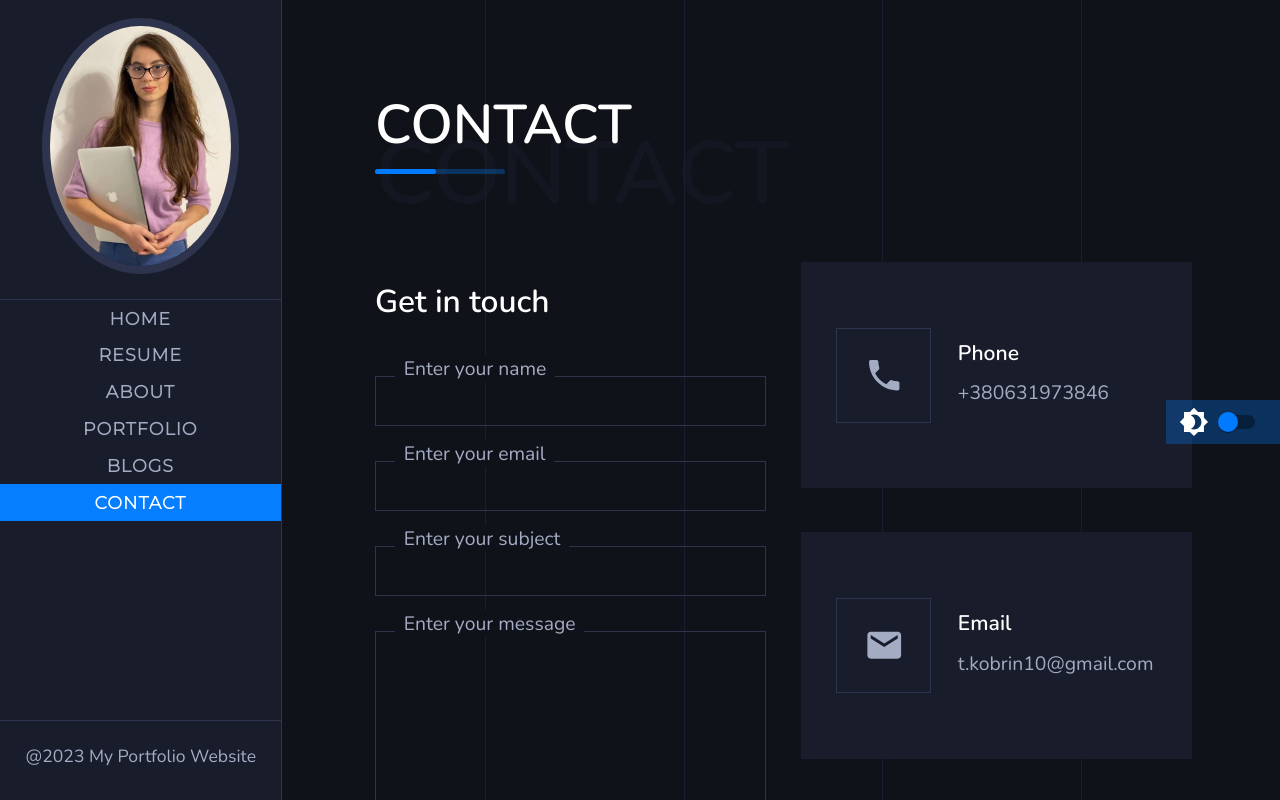
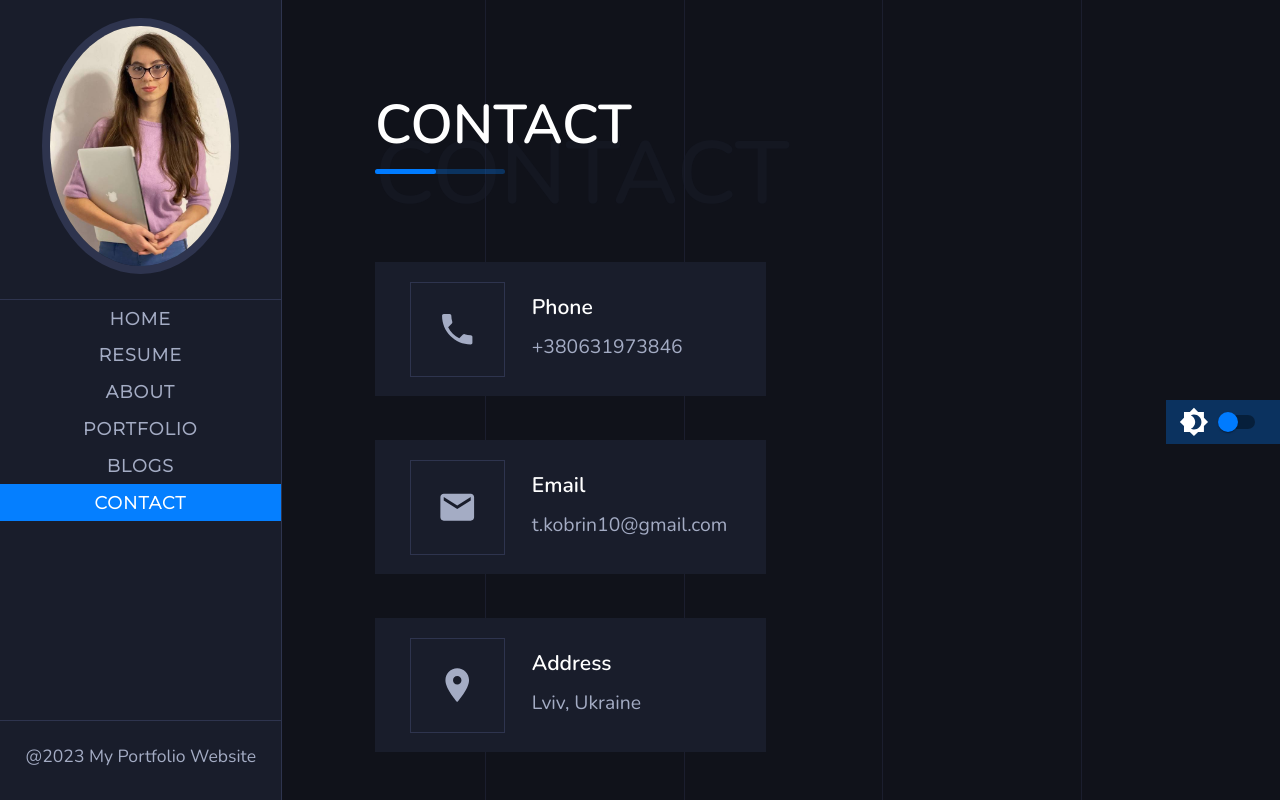
Before and after one commit to Tetiana1010/Portfolio, a React (Create React App) app: page /contact in a window 1280 px wide. Shown: the top 800 px of the page. Built offline with nearby package versions, Linux system fonts and the light colour scheme.

Commit message:
commented contact form

```diff
--- a/src/Pages/ContactPage.js
+++ b/src/Pages/ContactPage.js
@@ -18,7 +18,7 @@
         <Title title="Contact" span="Contact"></Title>
         <ContactPageStyled>
           <InnerLayout className={'contact-secton'}>
-            <div className="left-content">
+            {/* <div className="left-content">
               <div className="contact-title">
                 <h4>Get in touch</h4>
               </div>
@@ -43,7 +43,7 @@
                   <PrimaryButton title="Send email"/>
                 </div>
               </form>
-            </div>
+            </div> */}
             <div className="right-content">
               <ContactItem icon={phone} title="Phone" contact1={'+380631973846'}></ContactItem>
               <ContactItem icon={email} title="Email" contact1={'t.kobrin10@gmail.com'} ></ContactItem>
```
